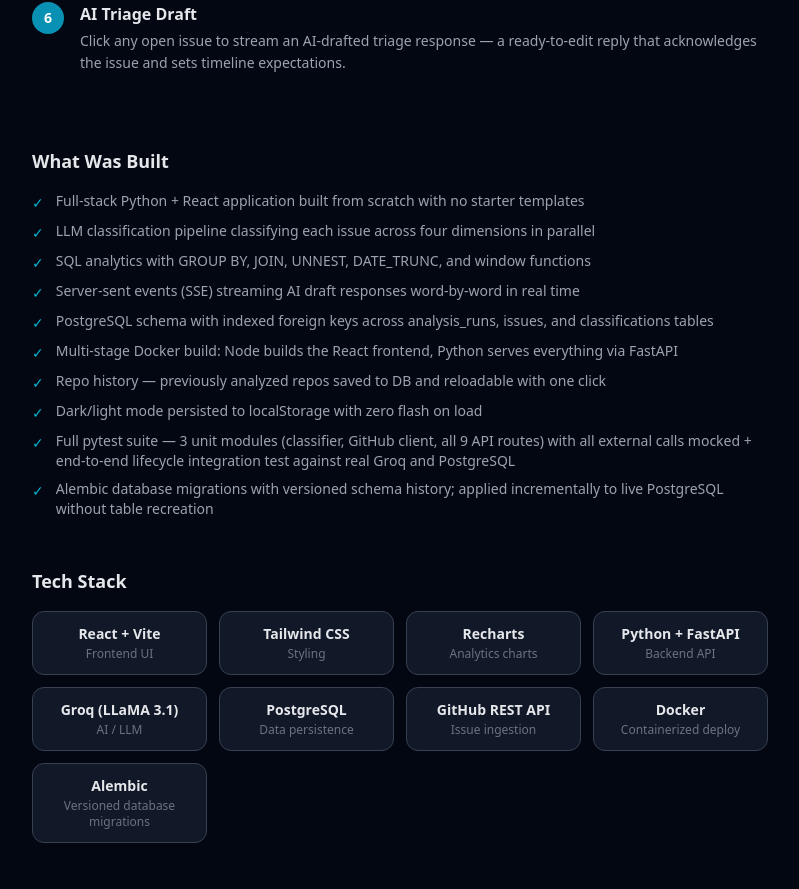
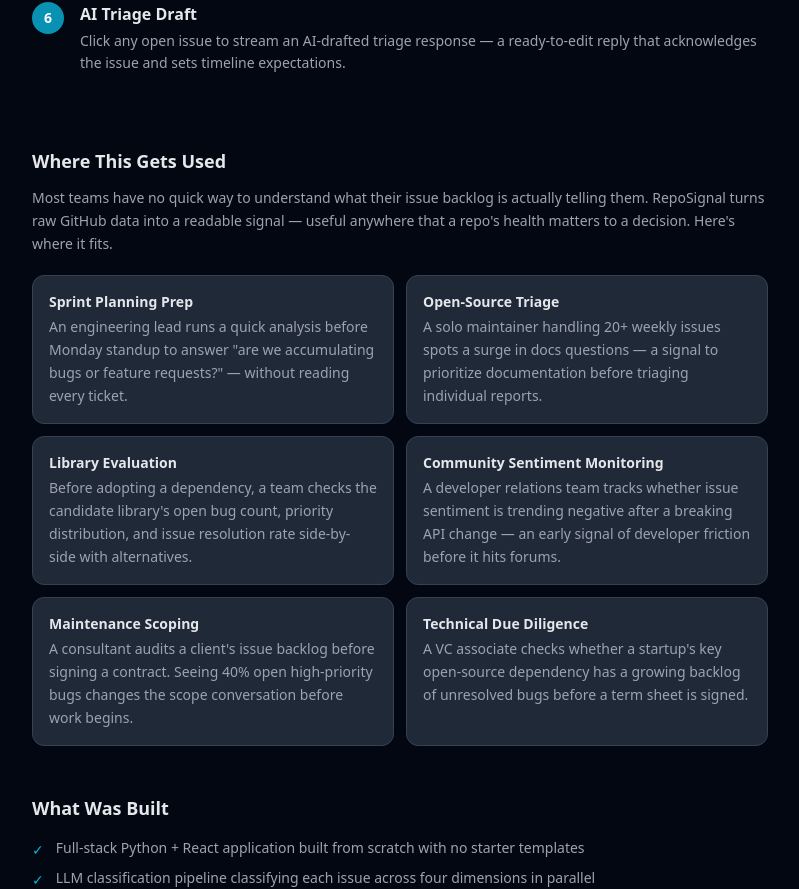
Before and after one commit to eholt723/reposignal, a React (Vite) app in the folder frontend/: page /about in a window 1280 px wide. Shown: the part 1070-1959 px from the top of the page, without its empty margins (240-1039 px from the left). Built offline with nearby package versions, Linux system fonts and the light colour scheme; no server answers.

Commit message:
add Where This Gets Used section to About page and Design Decisions/Future Improvements to README

```diff
--- a/frontend/src/components/About.jsx
+++ b/frontend/src/components/About.jsx
@@ -30,6 +30,33 @@
     step: '6',
     name: 'AI Triage Draft',
     desc: 'Click any open issue to stream an AI-drafted triage response — a ready-to-edit reply that acknowledges the issue and sets timeline expectations.',
+  },
+]
+
+const USE_CASES = [
+  {
+    title: 'Sprint Planning Prep',
+    desc: 'An engineering lead runs a quick analysis before Monday standup to answer "are we accumulating bugs or feature requests?" — without reading every ticket.',
+  },
+  {
+    title: 'Open-Source Triage',
+    desc: 'A solo maintainer handling 20+ weekly issues spots a surge in docs questions — a signal to prioritize documentation before triaging individual reports.',
+  },
+  {
+    title: 'Library Evaluation',
+    desc: 'Before adopting a dependency, a team checks the candidate library\'s open bug count, priority distribution, and issue resolution rate side-by-side with alternatives.',
+  },
+  {
+    title: 'Community Sentiment Monitoring',
+    desc: 'A developer relations team tracks whether issue sentiment is trending negative after a breaking API change — an early signal of developer friction before it hits forums.',
+  },
+  {
+    title: 'Maintenance Scoping',
+    desc: 'A consultant audits a client\'s issue backlog before signing a contract. Seeing 40% open high-priority bugs changes the scope conversation before work begins.',
+  },
+  {
+    title: 'Technical Due Diligence',
+    desc: 'A VC associate checks whether a startup\'s key open-source dependency has a growing backlog of unresolved bugs before a term sheet is signed.',
   },
 ]
 
@@ -105,6 +132,25 @@
         </div>
       </section>
 
+      {/* Where This Gets Used */}
+      <section className="mb-12">
+        <h3 className="text-lg font-semibold text-gray-800 dark:text-gray-200 mb-3">Where This Gets Used</h3>
+        <p className="text-sm text-gray-600 dark:text-gray-400 leading-relaxed mb-5">
+          Most teams have no quick way to understand what their issue backlog is actually telling them. RepoSignal turns raw GitHub data into a readable signal — useful anywhere that a repo's health matters to a decision. Here's where it fits.
+        </p>
+        <div className="grid grid-cols-1 sm:grid-cols-2 gap-3">
+          {USE_CASES.map((item) => (
+            <div
+              key={item.title}
+              className="bg-gray-800 border border-gray-700 rounded-xl p-4"
+            >
+              <div className="text-sm font-semibold text-gray-200 mb-1">{item.title}</div>
+              <p className="text-sm text-gray-400 leading-relaxed">{item.desc}</p>
+            </div>
+          ))}
+        </div>
+      </section>
+
       {/* Highlights */}
       <section className="mb-12">
         <h3 className="text-lg font-semibold text-gray-800 dark:text-gray-200 mb-4">What Was Built</h3>
```
Also changed, not shown: 1 other file (tests, documents, lock files or other folders).
